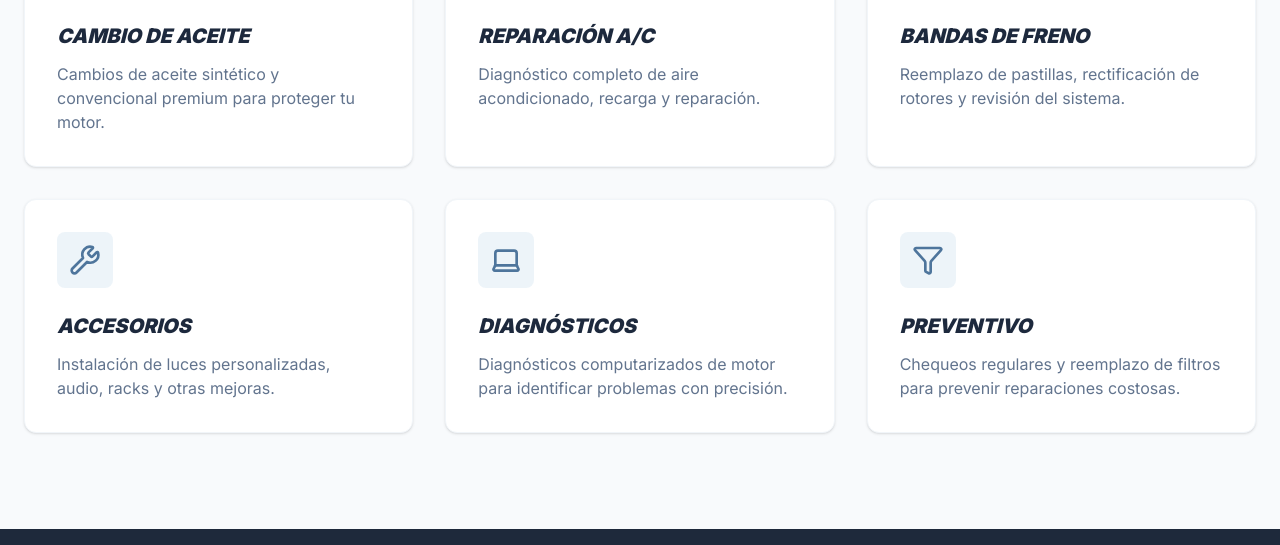
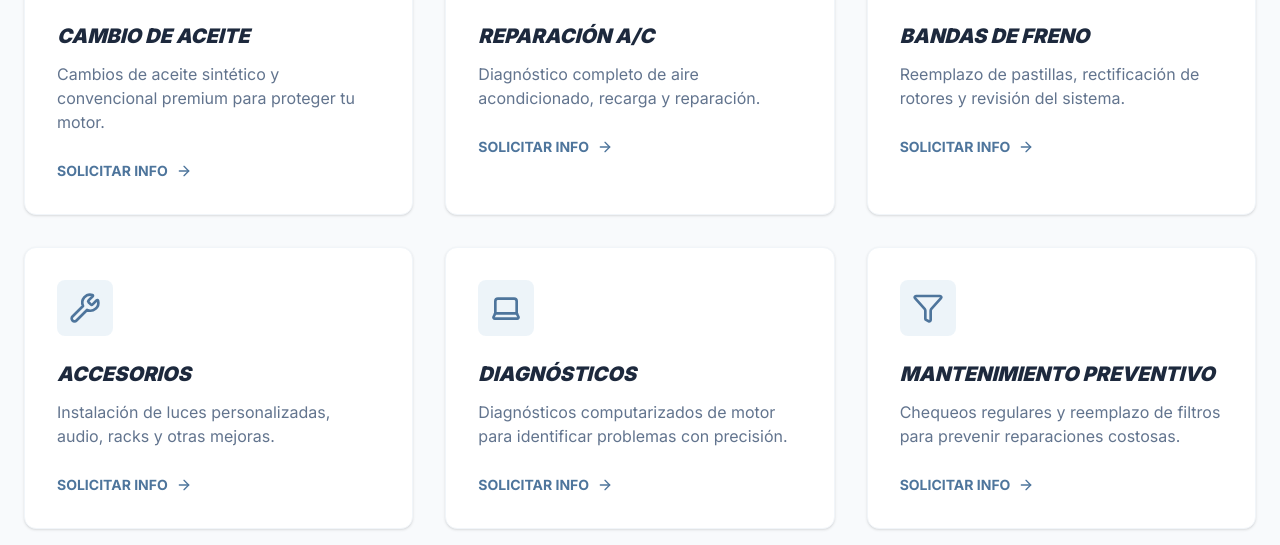
Before and after one commit to jeriaj9/proyecto-455, a Next.js app: page /auto-services in a window 1280 px wide. Shown: the part 1600-2145 px from the top of the page. Built offline with nearby package versions, Linux system fonts and the light colour scheme.

Commit message:
feat: Add CTA button to 455 auto service services section

```diff
--- a/src/app/(brands)/auto-services/page.tsx
+++ b/src/app/(brands)/auto-services/page.tsx
@@ -1,12 +1,17 @@
 "use client";
 
 import Link from "next/link";
-import { Wrench, Disc, Thermometer, Car, Laptop, Filter, Phone, MapPin, Clock, Facebook, Instagram } from "lucide-react";
+import { Wrench, Disc, Thermometer, Car, Laptop, Filter, Phone, MapPin, Clock, Facebook, Instagram, MessageCircle, ArrowRight } from "lucide-react";
 import ProjectDropdown from "@/components/ProjectDropdown";
 import { useLanguage } from "@/contexts/LanguageContext";
 
 export default function AutoServicesPage() {
     const { t } = useLanguage();
+
+    const getWhatsAppLink = (serviceName: string) => {
+        const message = t.autoServices.whatsappMessage.replace("{service_name}", serviceName);
+        return `https://wa.me/18097326422?text=${encodeURIComponent(message)}`;
+    };
 
     return (
         <div className="min-h-screen bg-slate-50 text-slate-900 font-sans">
@@ -108,7 +113,15 @@ export default function AutoServicesPage() {
                                 <Car size={32} />
                             </div>
                             <h3 className="text-xl font-black uppercase italic text-slate-800 mb-3">{t.autoServices.oilChange}</h3>
-                            <p className="text-slate-500">{t.autoServices.oilDesc}</p>
+                            <p className="text-slate-500 mb-6">{t.autoServices.oilDesc}</p>
+                            <a
+                                href={getWhatsAppLink(t.autoServices.oilChange)}
+                                target="_blank"
+                                rel="noopener noreferrer"
+                                className="inline-flex items-center gap-2 text-sm font-bold uppercase text-[#4E759C] hover:text-[#2c4e70] transition-colors"
+                            >
+                                {t.common.requestInfo} <ArrowRight size={16} />
+                            </a>
                         </div>
 
                         <div className="bg-white p-8 rounded-xl shadow-sm border border-slate-100 hover:shadow-xl hover:border-[#A6C5E1] transition-all group">
@@ -116,7 +129,15 @@ export default function AutoServicesPage() {
                                 <Thermometer size={32} />
                             </div>
                             <h3 className="text-xl font-black uppercase italic text-slate-800 mb-3">{t.autoServices.acRepair}</h3>
-                            <p className="text-slate-500">{t.autoServices.acDesc}</p>
+                            <p className="text-slate-500 mb-6">{t.autoServices.acDesc}</p>
+                            <a
+                                href={getWhatsAppLink(t.autoServices.acRepair)}
+                                target="_blank"
+                                rel="noopener noreferrer"
+                                className="inline-flex items-center gap-2 text-sm font-bold uppercase text-[#4E759C] hover:text-[#2c4e70] transition-colors"
+                            >
+                                {t.common.requestInfo} <ArrowRight size={16} />
+                            </a>
                         </div>
 
                         <div className="bg-white p-8 rounded-xl shadow-sm border border-slate-100 hover:shadow-xl hover:border-[#A6C5E1] transition-all group">
@@ -124,7 +145,15 @@ export default function AutoServicesPage() {
                                 <Disc size={32} />
                             </div>
                             <h3 className="text-xl font-black uppercase italic text-slate-800 mb-3">{t.autoServices.brakeBands}</h3>
-                            <p className="text-slate-500">{t.autoServices.brakeDesc}</p>
+                            <p className="text-slate-500 mb-6">{t.autoServices.brakeDesc}</p>
+                            <a
+                                href={getWhatsAppLink(t.autoServices.brakeBands)}
+                                target="_blank"
+                                rel="noopener noreferrer"
+                                className="inline-flex items-center gap-2 text-sm font-bold uppercase text-[#4E759C] hover:text-[#2c4e70] transition-colors"
+                            >
+                                {t.common.requestInfo} <ArrowRight size={16} />
+                            </a>
                         </div>
 
                         <div className="bg-white p-8 rounded-xl shadow-sm border border-slate-100 hover:shadow-xl hover:border-[#A6C5E1] transition-all group">
@@ -132,7 +161,15 @@ export default function AutoServicesPage() {
                                 <Wrench size={32} />
                             </div>
                             <h3 className="text-xl font-black uppercase italic text-slate-800 mb-3">{t.autoServices.accessories}</h3>
-                            <p className="text-slate-500">{t.autoServices.accessoriesDesc}</p>
+                            <p className="text-slate-500 mb-6">{t.autoServices.accessoriesDesc}</p>
+                            <a
+                                href={getWhatsAppLink(t.autoServices.accessories)}
+                                target="_blank"
+                                rel="noopener noreferrer"
+                                className="inline-flex items-center gap-2 text-sm font-bold uppercase text-[#4E759C] hover:text-[#2c4e70] transition-colors"
+                            >
+                                {t.common.requestInfo} <ArrowRight size={16} />
+                            </a>
                         </div>
 
                         <div className="bg-white p-8 rounded-xl shadow-sm border border-slate-100 hover:shadow-xl hover:border-[#A6C5E1] transition-all group">
@@ -140,7 +177,15 @@ export default function AutoServicesPage() {
                                 <Laptop size={32} />
                             </div>
                             <h3 className="text-xl font-black uppercase italic text-slate-800 mb-3">{t.autoServices.diagnostics}</h3>
-                            <p className="text-slate-500">{t.autoServices.diagnosticsDesc}</p>
+                            <p className="text-slate-500 mb-6">{t.autoServices.diagnosticsDesc}</p>
+                            <a
+                                href={getWhatsAppLink(t.autoServices.diagnostics)}
+                                target="_blank"
+                                rel="noopener noreferrer"
+                                className="inline-flex items-center gap-2 text-sm font-bold uppercase text-[#4E759C] hover:text-[#2c4e70] transition-colors"
+                            >
+                                {t.common.requestInfo} <ArrowRight size={16} />
+                            </a>
                         </div>
 
                         <div className="bg-white p-8 rounded-xl shadow-sm border border-slate-100 hover:shadow-xl hover:border-[#A6C5E1] transition-all group">
@@ -148,7 +193,15 @@ export default function AutoServicesPage() {
                                 <Filter size={32} />
                             </div>
                             <h3 className="text-xl font-black uppercase italic text-slate-800 mb-3">{t.autoServices.preventive}</h3>
-                            <p className="text-slate-500">{t.autoServices.preventiveDesc}</p>
+                            <p className="text-slate-500 mb-6">{t.autoServices.preventiveDesc}</p>
+                            <a
+                                href={getWhatsAppLink(t.autoServices.preventive)}
+                                target="_blank"
+                                rel="noopener noreferrer"
+                                className="inline-flex items-center gap-2 text-sm font-bold uppercase text-[#4E759C] hover:text-[#2c4e70] transition-colors"
+                            >
+                                {t.common.requestInfo} <ArrowRight size={16} />
+                            </a>
                         </div>
                     </div>
                 </div>
--- a/src/data/translations.ts
+++ b/src/data/translations.ts
@@ -21,6 +21,7 @@ export const translations = {
             inquireNow: "Consultar Ahora",
             new: "Nuevo",
             catalogFooter: "Catálogo",
+            requestInfo: "Solicitar Info",
         },
         shaft: {
             helmets: "Cascos",
@@ -80,10 +81,11 @@ export const translations = {
             accessoriesDesc: "Instalación de luces personalizadas, audio, racks y otras mejoras.",
             diagnostics: "Diagnósticos",
             diagnosticsDesc: "Diagnósticos computarizados de motor para identificar problemas con precisión.",
-            preventive: "Preventivo",
+            preventive: "Mantenimiento preventivo",
             preventiveDesc: "Chequeos regulares y reemplazo de filtros para prevenir reparaciones costosas.",
             footerDesc: "Tu socio de confianza para todas las necesidades automotrices. Servicio profesional con un toque personal.",
             contactInfo: "Información de Contacto",
+            whatsappMessage: "Hola 455 Auto Servicios, quiero información sobre {service_name}.",
         }
     },
     en: {
@@ -108,6 +110,7 @@ export const translations = {
             inquireNow: "Inquire Now",
             new: "New",
             catalogFooter: "Catalog",
+            requestInfo: "Request Info",
         },
         shaft: {
             helmets: "Helmets",
@@ -167,10 +170,11 @@ export const translations = {
             accessoriesDesc: "Installation of custom lights, audio systems, racks, and other vehicle enhancements.",
             diagnostics: "Diagnostics",
             diagnosticsDesc: "Computerized engine diagnostics to accurately identify and fix any warning lights or issues.",
-            preventive: "Preventive",
+            preventive: "Preventive maintenance",
             preventiveDesc: "Regular check-ups, fluid top-offs, and filter replacements to prevent costly future repairs.",
             footerDesc: "Your trusted partner for all automotive needs. Professional service with a personal touch.",
             contactInfo: "Contact Info",
+            whatsappMessage: "Hello 455 Auto Services, I would like more information about {service_name}.",
         }
     }
 };
```
